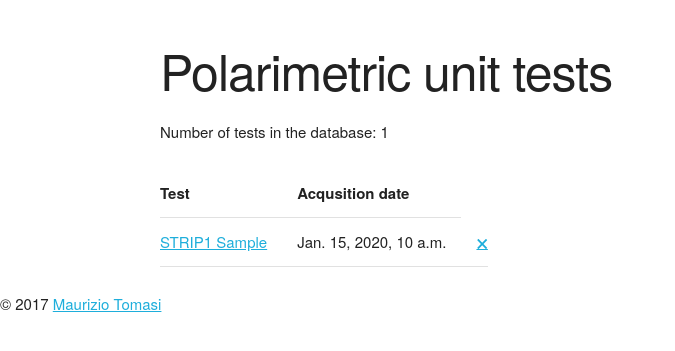
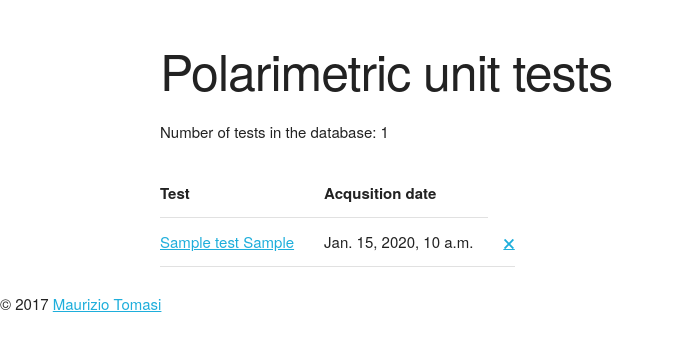
Before and after one commit to lspestrip/stdb2, a Django app: template unittests/templates/unittests/polarimetertest_list.html in a window 1280 px wide. Shown: the part 187-538 px from the top of the page, without its empty margins (0-675 px from the left). Run offline with Django 3.2, Linux system fonts and the light colour scheme; the template is opened without the code that fills it: most values are stand-ins (such as "Sample title", 1, 10 or a date in 2020); parts of the project's set-up code (start-up, migrations or seed data) failed here and were passed over.

Commit message:
Show properly-formatted polarimeter names

```diff
--- a/unittests/templates/unittests/polarimetertest_list.html
+++ b/unittests/templates/unittests/polarimetertest_list.html
@@ -22,7 +22,7 @@ LSPE/Strip DB: List of tests
             </thead>
             {% for test in tests %}
             <tr>
-                <td><a href="{% url 'unittests:test_details' test.id %}">STRIP{{ test.polarimeter_number }} {{ test.test_type }}</a></td>
+                <td><a href="{% url 'unittests:test_details' test.id %}">{{ test.polarimeter_name }} {{ test.test_type }}</a></td>
                 <td>{{ test.acquisition_date }}</td>
                 <td><a href="{% url 'unittests:test_delete' test.id %}">🗙</a></td>
             </tr>
```
